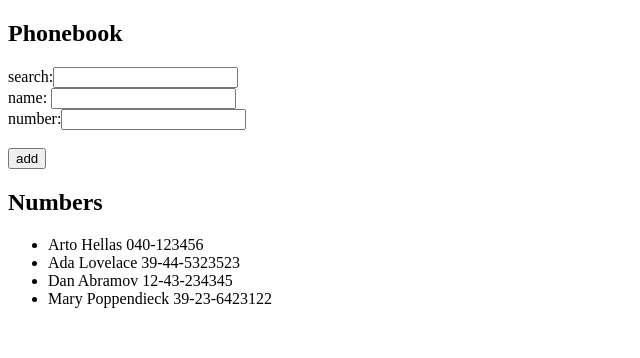
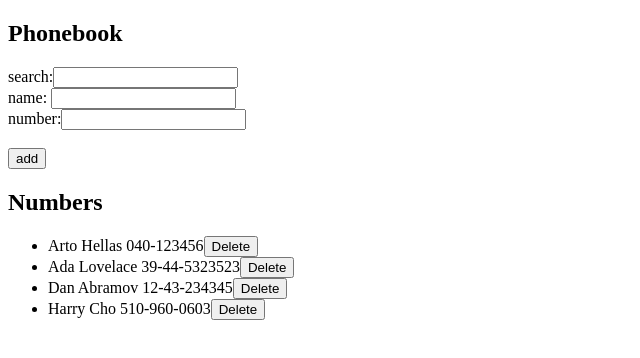
Before and after one commit to hyunsang4072/fullstack-open, a React (Vite) app in the folder part2/: page / in a window 1280 px wide. Shown: the top 358 px of the page, without its empty margins (0-640 px from the left). Built offline with nearby package versions, Linux system fonts and the light colour scheme; data requests are answered from the project's data file.

Commit message:
implemented http DELETE method

```diff
--- a/part2/db.json
+++ b/part2/db.json
@@ -1,24 +1,24 @@
 {
   "persons": [
     {
+      "id": "1",
       "name": "Arto Hellas",
-            "number": "040-123456",
-            "id": "1"
+      "number": "040-123456"
     },
     {
+      "id": "2",
       "name": "Ada Lovelace",
-            "number": "39-44-5323523",
-            "id": "2"
+      "number": "39-44-5323523"
     },
     {
+      "id": "3",
       "name": "Dan Abramov",
-            "number": "12-43-234345",
-            "id": "3"
+      "number": "12-43-234345"
     },
     {
-            "name": "Mary Poppendieck",
-            "number": "39-23-6423122",
-            "id": "4"
+      "id": "4",
+      "name": "Harry Cho",
+      "number": "510-960-0603"
     }
   ]
 }
--- a/part2/src/App.jsx
+++ b/part2/src/App.jsx
@@ -1,6 +1,6 @@
 import { useState, useEffect } from "react";
 import Note from "./components/Note";
-import axios from "axios";
+import noteService from "./services/persons";
 
 const App = () => {
     const [persons, setPersons] = useState([]);
@@ -10,9 +10,9 @@ const App = () => {
     const [searchName, setSearchName] = useState("");
 
     useEffect(() => {
-        axios.get("http://localhost:3001/persons").then((response) => {
-            console.log("promise fulfilled");
-            setPersons(response.data);
+        noteService.getAll().then((initialPersons) => {
+            // console.log(initialPersons);
+            setPersons(initialPersons);
         });
     }, []);
 
@@ -27,6 +27,18 @@ const App = () => {
 
     const handleSearchNameChange = (event) => {
         setSearchName(event.target.value);
+    };
+
+    const handleDelete = (id) => {
+        // DELETE method
+        noteService
+            .deleteObject(id)
+            .then((response) => {
+                console.log(response);
+            })
+            .then(() => {
+                setPersons(persons.filter((p) => p.id !== id));
+            });
     };
 
     const addPerson = (event) => {
@@ -45,10 +57,15 @@ const App = () => {
             return;
         }
 
-        setPersons(persons.concat(newPerson));
+        // POST method
+        noteService.create(newPerson).then((response) => {
+            setPersons(persons.concat(response));
+            setNewName("");
+        });
+
         setNames(names.concat(newName.toLowerCase()));
+        setNewNumber("");
         setNewName("");
-        setNewNumber("");
     };
 
     return (
@@ -81,7 +98,11 @@ const App = () => {
                             .includes(searchName.toLowerCase())
                     )
                     .map((note) => (
-                        <Note key={note.id} note={note} />
+                        <Note
+                            key={note.id}
+                            note={note}
+                            handleDelete={() => handleDelete(note.id)}
+                        />
                     ))}
             </ul>
         </div>
@@ -89,3 +110,86 @@ const App = () => {
 };
 
 export default App;
+
+////////////////////////////////////////////////////////////////////////////////////////////////////////////
+
+// import { useState, useEffect } from "react";
+// import axios from "axios";
+// import Note from "./components/Note";
+// import noteService from "./services/notes";
+
+// const App = () => {
+//     const [notes, setNotes] = useState([]);
+//     const [newNote, setNewNote] = useState("");
+//     const [showAll, setShowAll] = useState(true);
+
+//     useEffect(() => {
+//         noteService.getAll().then((initialNotes) => {
+//             setNotes(initialNotes);
+//         });
+//     }, []);
+
+//     const addNote = (event) => {
+//         event.preventDefault();
+//         const noteObject = {
+//             content: newNote,
+//             important: Math.random() > 0.5,
+//         };
+
+//         noteService.create(noteObject).then((returnedNote) => {
+//             setNotes(notes.concat(returnedNote));
+//             setNewNote("");
+//         });
+//     };
+
+//     const handleNoteChange = (event) => {
+//         setNewNote(event.target.value);
+//     };
+
+//     const notesToShow = showAll
+//         ? notes
+//         : notes.filter((note) => note.important);
+
+//     const toggleImportanceOf = (id) => {
+//         const note = notes.find((n) => n.id === id);
+//         const changedNote = { ...note, important: !note.important };
+
+//         noteService
+//             .update(id, changedNote)
+//             .then((returnedNote) => {
+//                 setNotes(
+//                     notes.map((note) => (note.id === id ? returnedNote : note))
+//                 );
+//             })
+//             .catch((error) => {
+//                 console.log(error);
+//                 setNotes(notes.filter((n) => n.id !== id));
+//             });
+//     };
+
+//     return (
+//         <div>
+//             <h1>Notes</h1>
+//             <div>
+//                 <button onClick={() => setShowAll(!showAll)}>
+//                     show {showAll ? "important" : "all"}
+//                 </button>
+//             </div>
+//             <ul>
+//                 {notesToShow.map((note) => (
+//                     <Note
+//                         key={note.id}
+//                         note={note}
+//                         toggleImportance={() => toggleImportanceOf(note.id)}
+//                     />
+//                 ))}
+//             </ul>
+//             <form onSubmit={addNote}>
+//                 <input value={newNote} onChange={handleNoteChange} />
+//                 <button type="submit">save</button>
+//             </form>
+//         </div>
+//     );
+// };
+
+// export default App;
--- a/part2/src/components/Note.jsx
+++ b/part2/src/components/Note.jsx
@@ -1,9 +1,25 @@
-const Note = ({ note }) => {
+const Note = ({ note, handleDelete }) => {
     return (
         <li>
             {note.name} {note.number}
+            <button onClick={handleDelete}>Delete</button>
         </li>
     );
 };
 
 export default Note;
+
+////////////////////////////////////////////////////////////////////////////////////////////////////////////
+
+// const Note = ({ note, toggleImportance }) => {
+//     const label = note.important ? "make not important" : "make important";
+
+//     return (
+//         <li>
+//             {note.content}
+//             <button onClick={toggleImportance}>{label}</button>
+//         </li>
+//     );
+// };
+
+// export default Note;
--- /dev/null
+++ b/part2/src/services/notes.js
@@ -0,0 +1,28 @@
+import axios from "axios";
+const baseUrl = "http://localhost:3001/notes";
+
+const getAll = () => {
+    const request = axios.get(baseUrl);
+    const nonExisting = {
+        id: 10000,
+        content: "This note is not saved to server",
+        important: true,
+    };
+    return request.then((response) => response.data.concat(nonExisting));
+};
+
+const create = (newObject) => {
+    const request = axios.post(baseUrl, newObject);
+    return request.then((response) => response.data);
+};
+
+const update = (id, newObject) => {
+    const request = axios.put(`${baseUrl}/${id}`, newObject);
+    return request.then((response) => response.data);
+};
+
+export default {
+    getAll: getAll,
+    create: create,
+    update: update,
+};
--- /dev/null
+++ b/part2/src/services/persons.js
@@ -0,0 +1,35 @@
+import axios from "axios";
+const baseUrl = "http://localhost:3001/persons";
+
+const getAll = () => {
+    const request = axios.get(baseUrl);
+    // const nonExisting = {
+    //     id: 10000,
+    //     name: "This note is not saved to server",
+    //     number: "xxx-xxx-xxxx",
+    // };
+    // return request.then((response) => response.data.concat(nonExisting));
+    return request.then((response) => response.data);
+};
+
+const create = (newObject) => {
+    const request = axios.post(baseUrl, newObject);
+    return request.then((response) => response.data);
+};
+
+const update = (id, newObject) => {
+    const request = axios.put(`${baseUrl}/${id}`, newObject);
+    return request.then((response) => response.data);
+};
+
+const deleteObject = (id) => {
+    const request = axios.delete(`${baseUrl}/${id}`);
+    return request.then((response) => response.data);
+};
+
+export default {
+    getAll,
+    create,
+    update,
+    deleteObject,
+};
```
Lines whose indentation alone changed are shown as unchanged.
